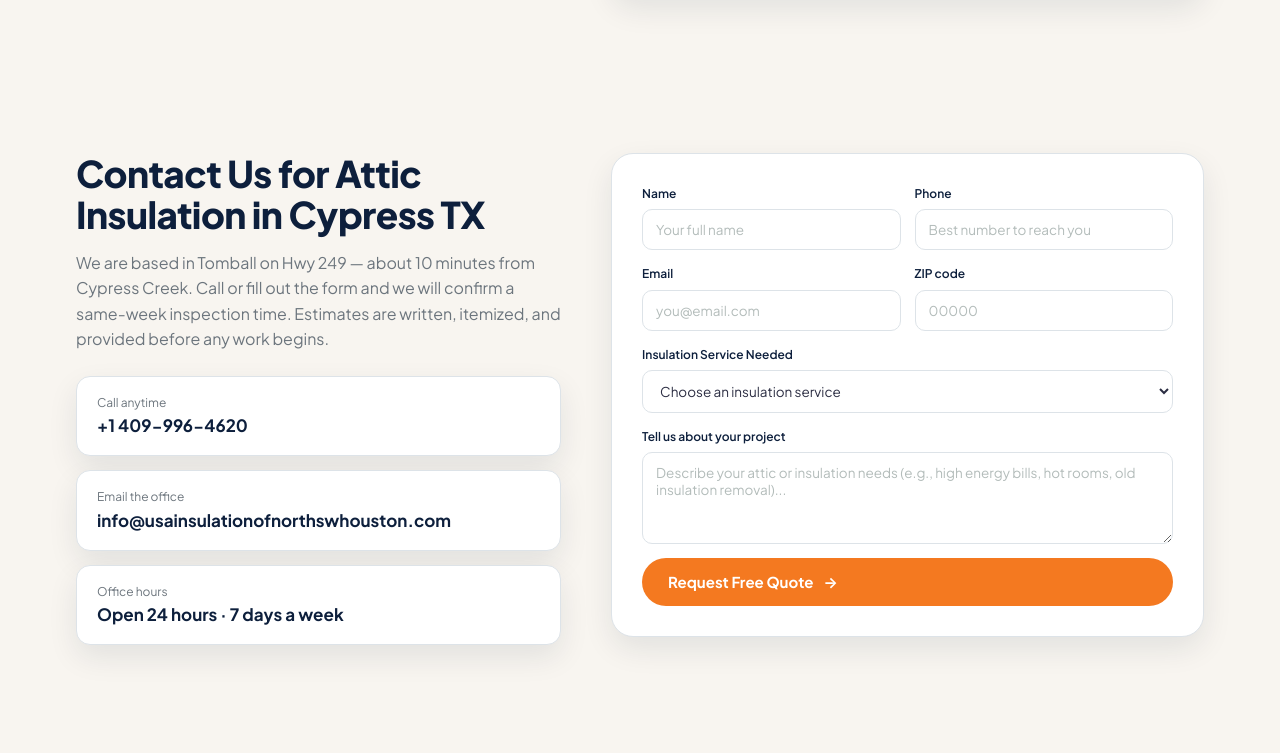
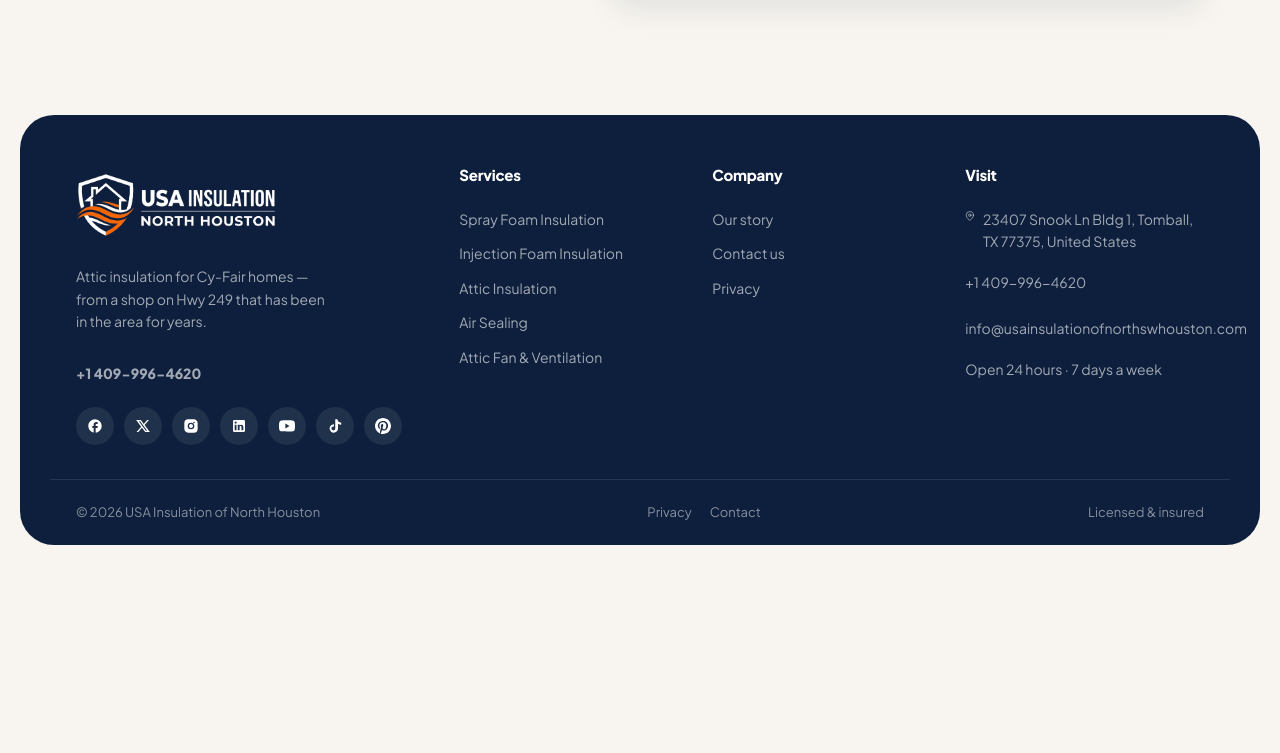
Before and after one commit to DigitalSkillsHouse/Insulation-contractor-houston, a website: page index.html in a window 1280 px wide. Shown: the part 8687-9440 px from the top of the page. After the commit the page ends 9240 px from the top, so only its background shows below. Drawn offline with nearby package versions, Linux system fonts and the light colour scheme.

Commit message:
Remove contact section and form from homepage

```diff
--- a/index.html
+++ b/index.html
@@ -623,32 +623,7 @@
 </div>
 
 
-<div id="contact-container">
-  <section class="section contact-section" id="contact">
-    <div class="shell contact-layout">
-      <div class="contact-copy">
 
-        <h2>Contact Us for Attic Insulation in Cypress TX</h2>
-        <p>We are based in Tomball on Hwy 249 — about 10 minutes from Cypress Creek. Call or fill out the form and we will confirm a same-week inspection time. Estimates are written, itemized, and provided before any work begins.</p>
-        <div class="contact-details">
-          <a href="tel:+14099964620"><small>Call anytime</small><strong>+1 409-996-4620</strong></a>
-          <a href="mailto:info@usainsulationofnorthswhouston.com"><small>Email the office</small><strong>info@usainsulationofnorthswhouston.com</strong></a>
-          <div><small>Office hours</small><strong>Open 24 hours &middot; 7 days a week</strong></div>
-        </div>
-      </div>
-      <form class="contact-form" id="contact-form" data-rl-lead><input type="text" name="_hp" tabindex="-1" autocomplete="off" class="rl-hp" aria-hidden="true" />
-        <label><span>Name</span><input type="text" name="name" placeholder="Your full name" required /></label>
-        <label><span>Phone</span><input type="tel" name="phone" placeholder="Best number to reach you" required /></label>
-        <label><span>Email</span><input type="email" name="email" placeholder="you@email.com" /></label>
-        <label><span>ZIP code</span><input type="text" name="zip" placeholder="00000" required /></label>
-        <label class="full-field"><span>Insulation Service Needed</span><select name="service" required><option value="">Choose an insulation service</option><option>Attic Insulation</option><option>Spray Foam Insulation</option><option>Injection Foam Insulation</option><option>Air Sealing & Draft Control</option><option>Attic Fan & Ventilation</option><option>Complete Energy Audit</option></select></label>
-        <label class="full-field"><span>Tell us about your project</span><textarea name="message" rows="4" placeholder="Describe your attic or insulation needs (e.g., high energy bills, hot rooms, old insulation removal)..."></textarea></label>
-        <button class="button button-primary" type="submit">Request Free Quote <span>&#8594;</span></button>
-        <div class="form-success" role="status" aria-live="polite">Request received — our insulation team will be in touch shortly with your free estimate.</div>
-      </form>
-    </div>
-  </section>
-</div>
 
 
     </main>
```
